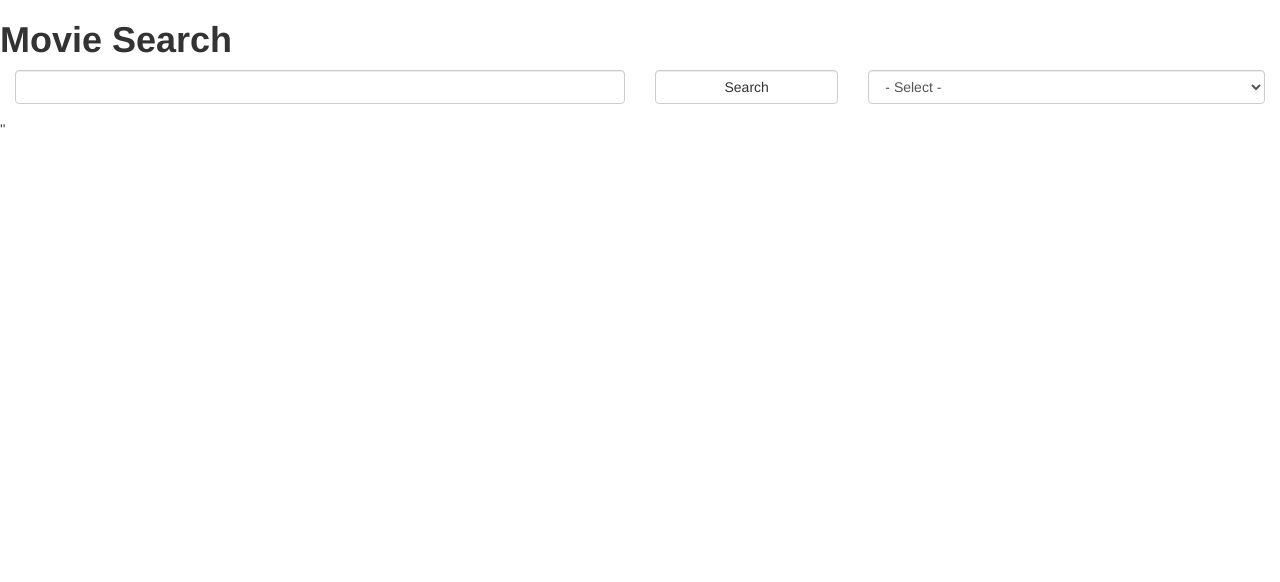
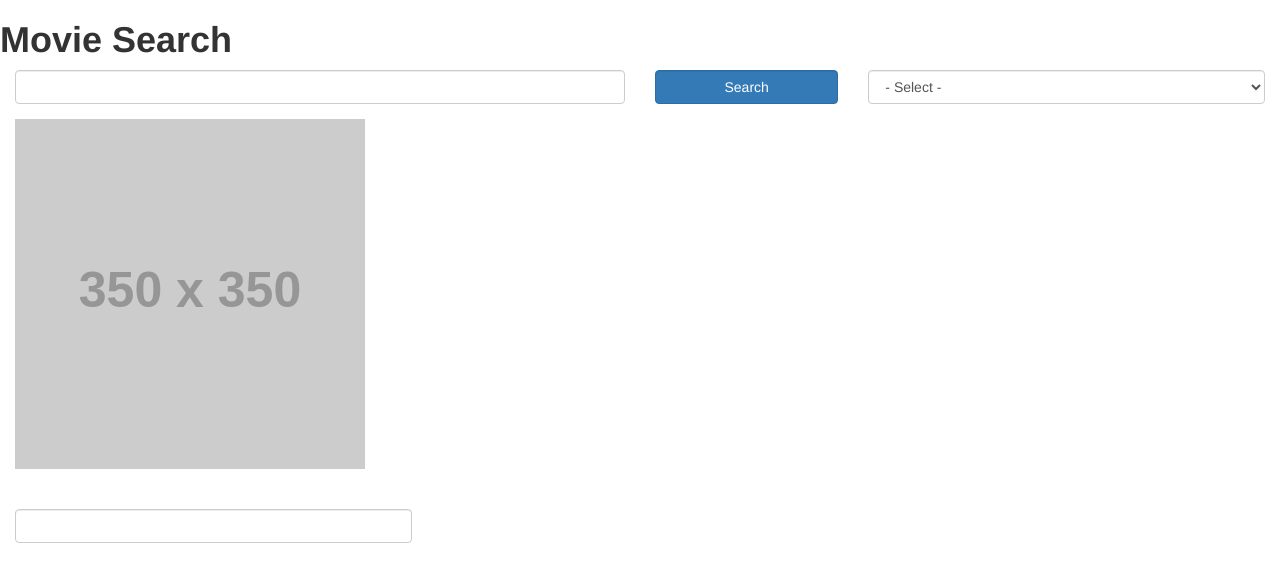
Before and after one commit to brouhara/warmup_7, a website: page src/index.html in a window 1280 px wide. Drawn offline with nearby package versions, Linux system fonts and the light colour scheme; placeholder pictures from the web are drawn by us.

Commit message:
updated the form with alert functionality, img placeholder and img label

```diff
--- a/src/index.html
+++ b/src/index.html
@@ -2,7 +2,7 @@
 <html>
   <head>
     <meta charset="utf-8">
-    <title>Warmup 1 Exercise July 26</title>
+    <title>Warmup Exercise July 26</title>
     <link href="https://maxcdn.bootstrapcdn.com/bootstrap/3.3.6/css/bootstrap.min.css" rel="stylesheet" crossorigin="anonymous">
   </head>
   <body>
@@ -14,15 +14,22 @@
         <input type="text" name="search-bar" class="form-control" id="search-input">
       </fieldset>
       <fieldset class="form-group col-md-2">
-        <button type="button" name="search" class="form-control btn btn-default">Search</button>
+        <button type="button" name="search" class="form-control btn btn-primary" data-dismiss="alert">Search</button>
       </fieldset>
       <fieldset class="form-group col-md-4">
         <select class="form-control" name="select-drop-down" id="drop-down">
           <option class="placeholder">- Select - </option>
         </select>
-      </fieldset>''
+      </fieldset>
+      <fieldset class="col-md-4">
+        <img src="http://placehold.it/350x350" id="img-placeholder">
+        <br>
+        <br>
+        <br>
+        <label for="img-label" id="img-label" class="form-control"></label>
+      </fieldset>
     </form>
+    <script src="./main.js"></script>
     <script src="https://ajax.googleapis.com/ajax/libs/jquery/2.1.4/jquery.min.js"></script>
-    <script src="./main.js"></script>
   </body>
 </html>
```
